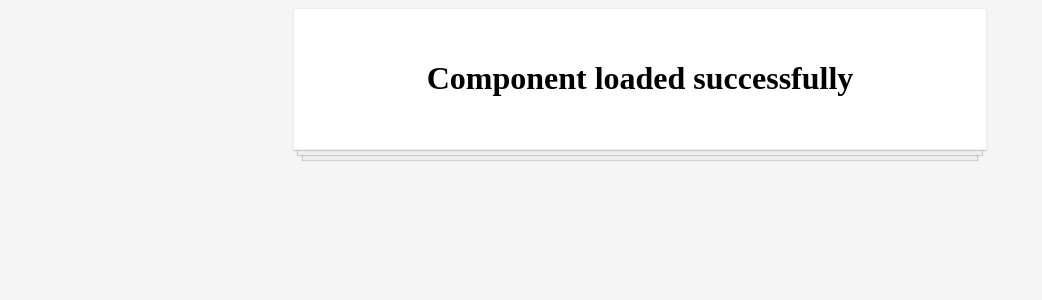
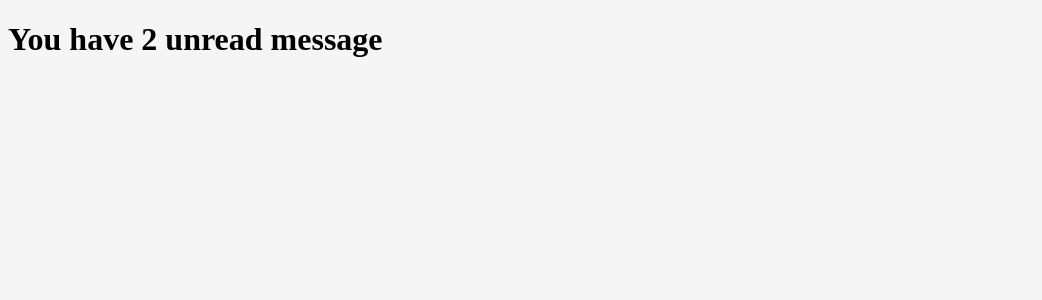
Before and after one commit to findashu/react-app, a React (Create React App) app: page / in a window 1280 px wide. Shown: the top 300 px of the page, without its empty margins (0-1042 px from the left). Built offline with nearby package versions, Linux system fonts and the light colour scheme.

Commit message:
conditional rendering part 2

```diff
--- a/src/App.js
+++ b/src/App.js
@@ -1,30 +1,24 @@
 import React from "react";
-import Conditional from "./components/Conditional"
-
-
 
 class App extends React.Component {
     constructor() {
         super();
         this.state = {
-            isLoading:true
+            unreadMessage:["a","a"]
         }
     }
-    componentDidMount() {
 
-        setTimeout(() => {
-            this.setState({
-                isLoading:false
-            })
-        }, 2000)
-    }
     render() {
 
 
         return (
-            <div className="todo-list">
-                {this.state.isLoading ? <h1>Loading...</h1> : <Conditional/>}
-            </div>
+            // using and operator for conditional rendering
+            <div>
+            {
+                this.state.unreadMessage.length > 0 &&
+                <h1> You have {this.state.unreadMessage.length} unread message</h1>
+            }
+           </div>
         )
     }
 
```
